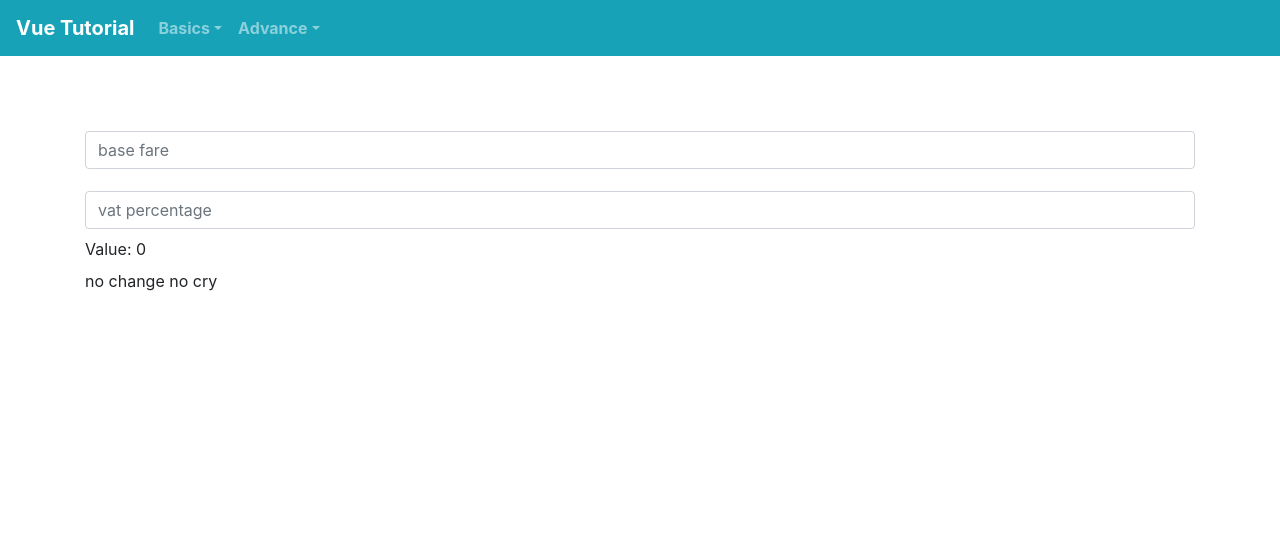
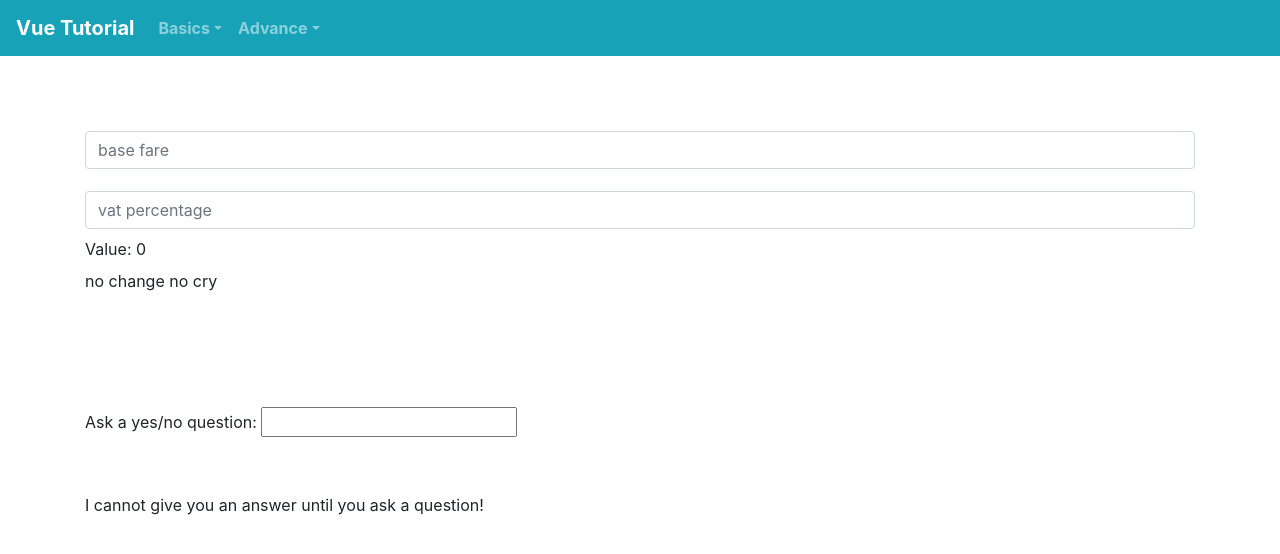
Before and after one commit to dukererenst/vue-tutorial, a Vue app: page /basics/computed-and-watchers in a window 1280 px wide. Shown: the top 554 px of the page. Built offline with nearby package versions, Linux system fonts and the light colour scheme.

Commit message:
example a yes/no api

```diff
--- a/package.json
+++ b/package.json
@@ -8,10 +8,13 @@
     "lint": "vue-cli-service lint"
   },
   "dependencies": {
+    "axios": "^0.21.1",
     "bootstrap": "^4.6.0",
     "bootstrap-vue": "^2.21.2",
     "core-js": "^3.6.5",
+    "lodash": "^4.17.21",
     "vue": "^2.6.12",
+    "vue-axios": "^3.2.4",
     "vue-router": "^3.2.0",
     "vuex": "^3.4.0"
   },
--- a/src/components/base/Navbar.vue
+++ b/src/components/base/Navbar.vue
@@ -28,10 +28,7 @@
           <b-dropdown-item  @click="$router.push({ name: 'communication' })">Component communications</b-dropdown-item>
           <b-dropdown-item @click="$router.push({ name: 'slot' })">Slots</b-dropdown-item>
           <b-dropdown-item @click="$router.push({ name: 'mixins' })">Mixins</b-dropdown-item>
-          <b-dropdown-item href="#">Vue-router</b-dropdown-item>
           <b-dropdown-item href="#">Vuex</b-dropdown-item>
-          <b-dropdown-item href="#">Using V-model And Advanced component (Re-usable)</b-dropdown-item>
-          <b-dropdown-item href="#">Component Registration</b-dropdown-item>
         </b-nav-item-dropdown>
       </b-navbar-nav>
     </b-collapse>
--- a/src/main.js
+++ b/src/main.js
@@ -21,6 +21,10 @@ Vue.component('GreetingGlobalComponent', GreetingGlobalComponent);
 import SlotExample from './components/SlotExample';
 Vue.component('SlotExample', SlotExample);
 
+import axios from 'axios'
+import VueAxios from 'vue-axios'
+
+Vue.use(VueAxios, axios)
 
 new Vue({
   router,
--- a/src/views/basics/ComputedAndWatchers.vue
+++ b/src/views/basics/ComputedAndWatchers.vue
@@ -12,16 +12,29 @@
             v-model="vatPercentage"
             type="number"
             placeholder="vat percentage"
-            style="margin-top: 2%;"
+            style="margin-top: 2%"
           ></b-form-input>
           <div class="mt-2">Value: {{ totalAmount }}</div>
-          <div class="mt-2"> {{ typing }} </div>
+          <div class="mt-2">{{ typing }}</div>
+        </b-col>
+      </b-row>
+      <b-row>
+        <b-col style="padding-top: 10%">
+          <p>
+            Ask a yes/no question:
+            <input v-model="question" />
+          </p>
+          <p><b-img :src="answerImage" fluid></b-img></p>
+          <p>{{ answer }}</p>
         </b-col>
       </b-row>
     </b-container>
   </div>
 </template>
+
 <script>
+import _ from 'lodash';
+
 export default {
   data() {
     return {
@@ -29,32 +42,66 @@ export default {
       lastName: null,
       baseFare: null,
       vatPercentage: null,
-      typing: 'no change no cry'
+      typing: "no change no cry",
+      question: "",
+      answer: "I cannot give you an answer until you ask a question!",
+      answerImage: ''
     };
   },
   computed: {
     totalAmount() {
-      return ( this.baseFare / 100 ) * this.vatPercentage;
+      return (this.baseFare / 100) * this.vatPercentage;
     },
 
     fullName: {
       // getter
       get: function () {
-        return this.firstName + ' ' + this.lastName
+        return this.firstName + " " + this.lastName;
       },
       // setter
       set: function (newValue) {
-        var names = newValue.split(' ')
-        this.firstName = names[0]
-        this.lastName = names[names.length - 1]
-      }
+        var names = newValue.split(" ");
+        this.firstName = names[0];
+        this.lastName = names[names.length - 1];
+      },
+    },
+  },
+
+  watch: {
+    baseFare(newVal, oldVal) {
+      this.typing = `you changed ${oldVal} to ${newVal}`;
+    },
+
+    question(){
+      this.answer = 'Waiting for you to stop typing...'
+      this.debouncedGetAnswer()
     }
   },
 
-  watch: {
-    baseFare( newVal, oldVal) {
-      this.typing = `you changed ${oldVal} to ${newVal}`
+  methods: {
+    getAnswer() {
+      var vm = this;
+
+      if (vm.question.indexOf('?') === -1) {
+        vm.answer = 'Questions usually contain a question mark. ;-)'
+        return;
+      }
+
+      vm.answer = 'Thinking...'
+      vm.axios.get('https://yesno.wtf/api')
+        .then(function (response) {
+          console.log('response: ', response);
+          vm.answer = _.capitalize(response.data.answer)
+          vm.answerImage = response.data.image;
+        })
+        .catch(function (error) {
+          vm.answer = 'Error! Could not reach the API. ' + error
+        })
     }
+  },
+
+  created() {
+    this.debouncedGetAnswer = _.debounce(this.getAnswer, 500)
   },
 };
 </script>
```
Also changed, not shown: 1 other file (tests, documents, lock files or other folders).
